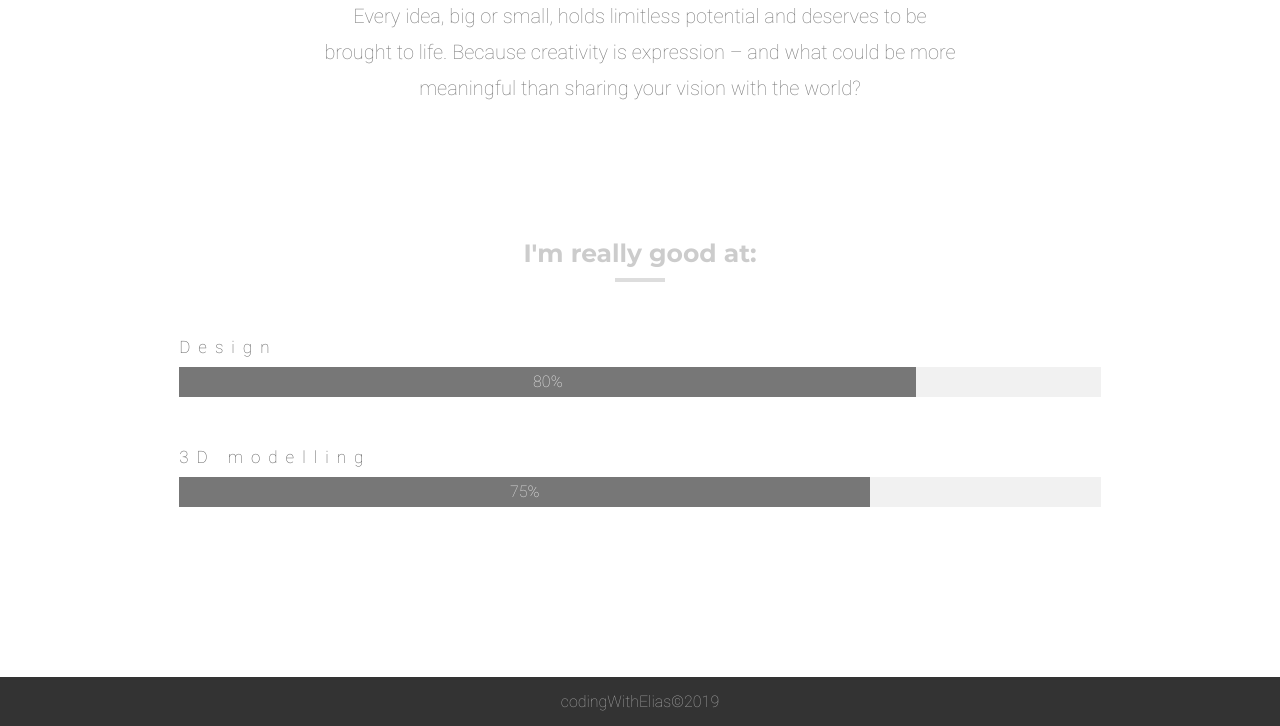
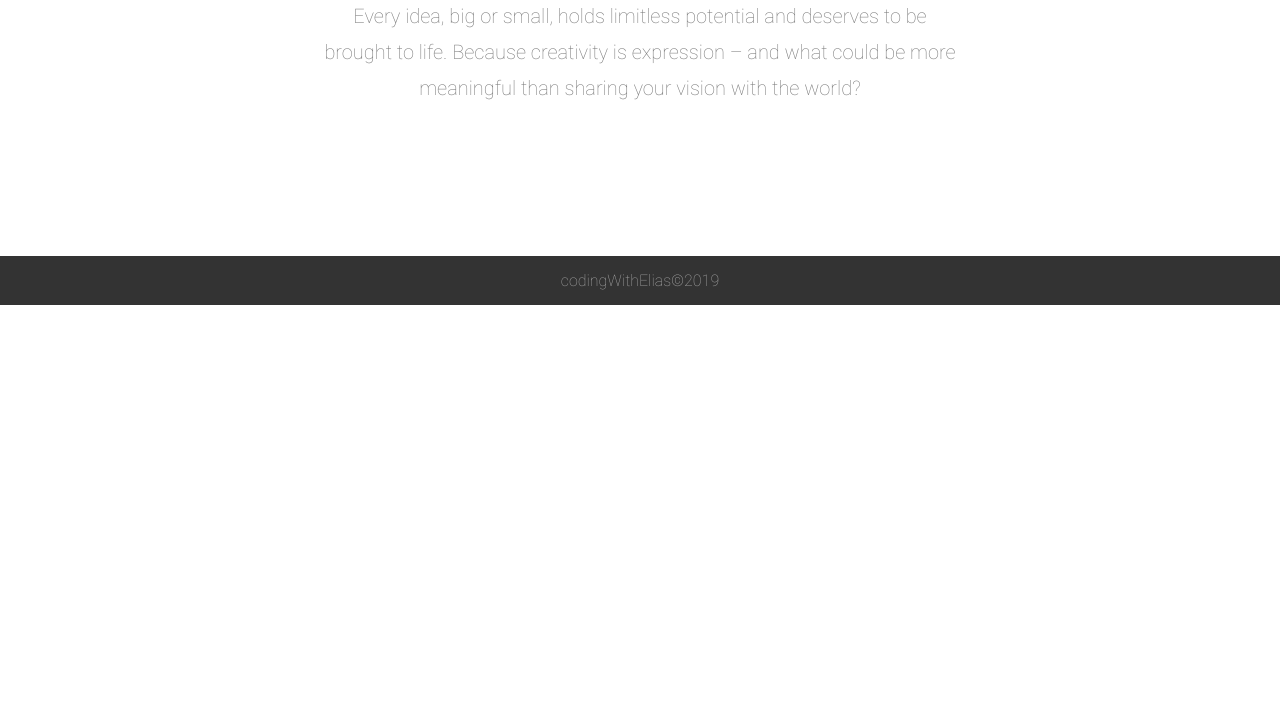
Before and after one commit to emottz/emottz.github.io, a plain HTML site: page index.html in a window 1280 px wide. Shown: the part 2195-2921 px from the top of the page. After the commit the page ends 2500 px from the top, so only its background shows below. Drawn offline with Linux system fonts and the light colour scheme.

Commit message:
Update index.html

```diff
--- a/index.html
+++ b/index.html
@@ -76,22 +76,7 @@ I work with tools like Figma, Blender, and Illustrator to turn imagination into
           </div>
             <p>Every idea, big or small, holds limitless potential and deserves to be brought to life. Because creativity is expression – and what could be more meaningful than sharing your vision with the world?
 </p>
-         </div>
-       </div><br><br><br>
-       <h5 class="title-txt">I'm really good at:<hr></h5>
-       <div class="list">
-         <div class="list-item">
-           <h2>Design</h2>
-           <div class="progress-bar">
-              <div class="progress-val pv-80">80%</div>
-           </div>
-         </div>
-         <div class="list-item">
-           <h2>3D modelling</h2>
-           <div class="progress-bar">
-              <div class="progress-val pv-75">75%</div>
-           </div>
-         </div>
+
        </div>
     </section>
     <div class="some-margin"></div>
```
